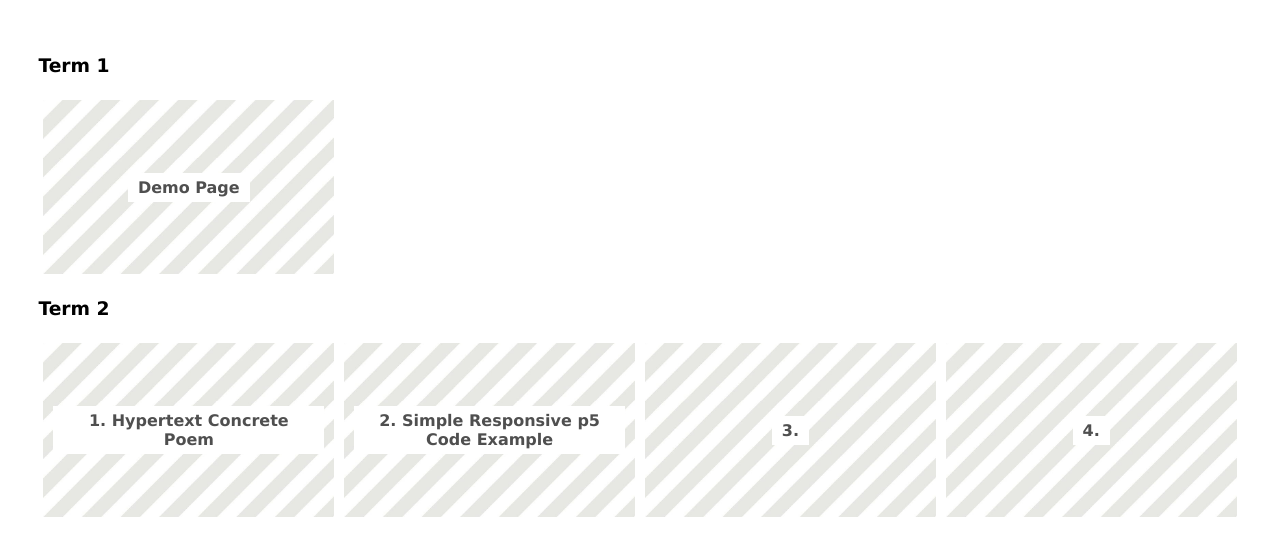
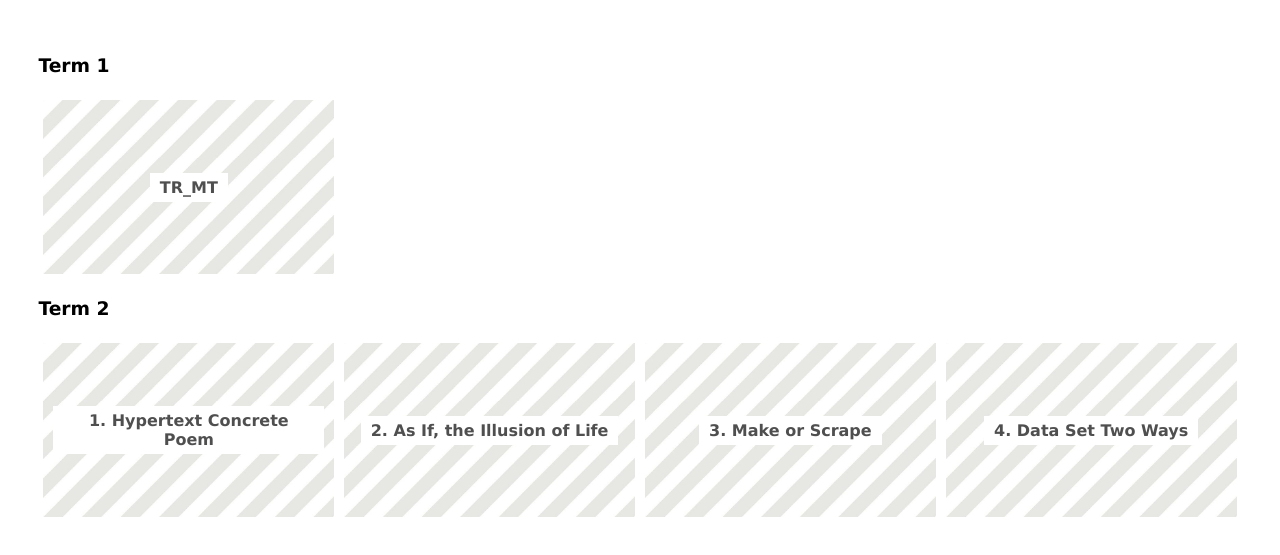
Before and after one commit to a-r-o-y/wcc-portfolio, a plain HTML site: page index.html in a window 1280 px wide. Shown: the part 77-632 px from the top of the page. Drawn offline with Linux system fonts and the light colour scheme.

Commit message:
Update index.html

```diff
--- a/index.html
+++ b/index.html
@@ -22,8 +22,8 @@
             <h3>Term 1</h3>
             <section class="flex-container">
                 <div class="flex-item">
-                    <a href="./html-demo-page">
-                        <h4>Demo Page</h4>
+                    <a href="https://a-r-o-y.github.io/TR_MT/">
+                        <h4>TR_MT</h4>
                     </a>
                 </div>
             </section>
@@ -39,19 +39,19 @@
 
                 <div class="flex-item">
                     <a href="https://rebecca-aston.github.io/simple-responsive-3D/">
-                        <h4>2. Simple Responsive p5 Code Example </h4>
+                        <h4>2. As If, the Illusion of Life</h4>
                     </a>
                 </div>
 
                 <div class="flex-item">
                     <a href="#">
-                        <h4>3.</h4>
+                        <h4>3. Make or Scrape</h4>
                     </a>
                 </div>
 
                 <div class="flex-item">
                     <a href="#">
-                        <h4>4.</h4>
+                        <h4>4.  Data Set Two Ways</h4>
                     </a>
                 </div>
 
```
